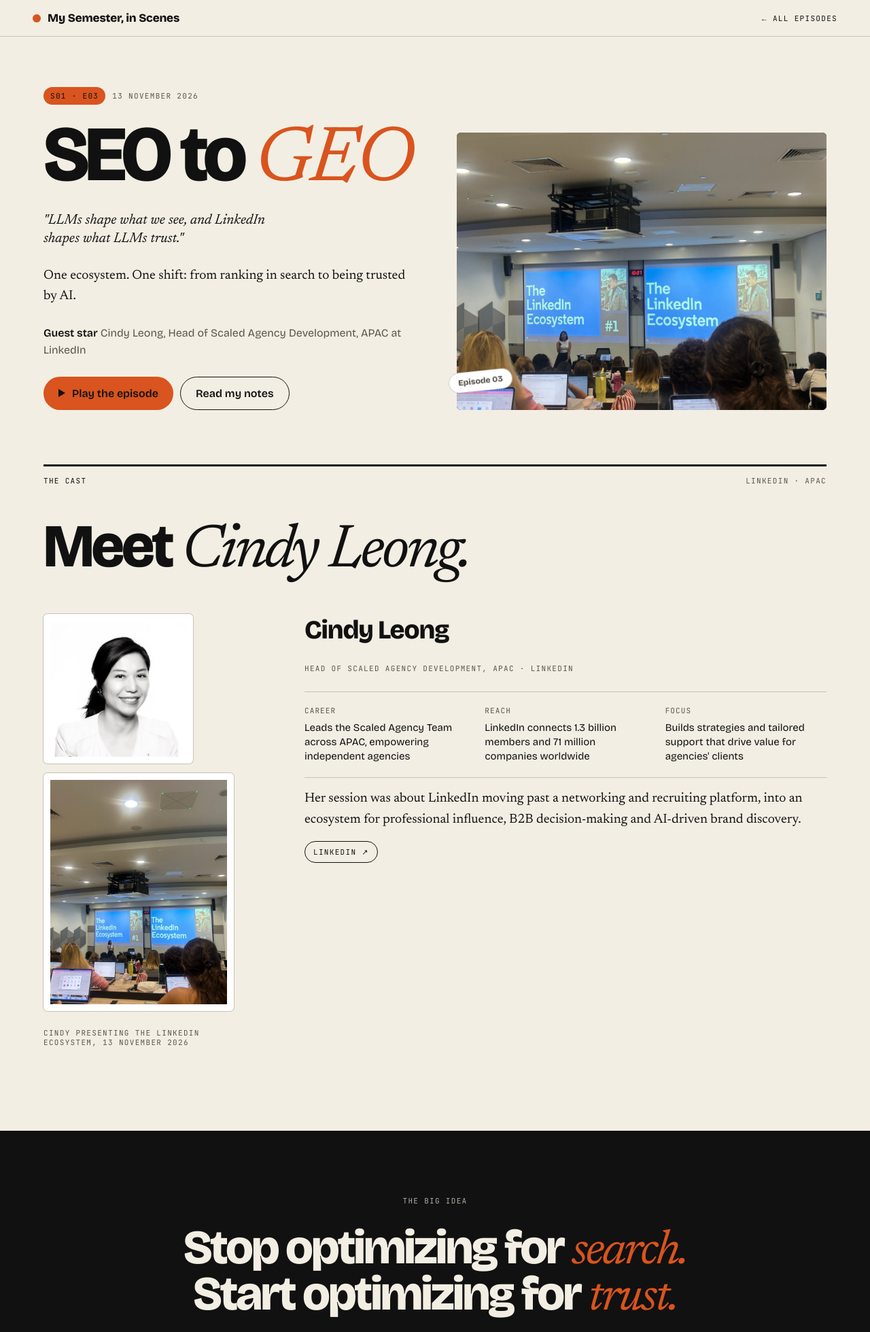
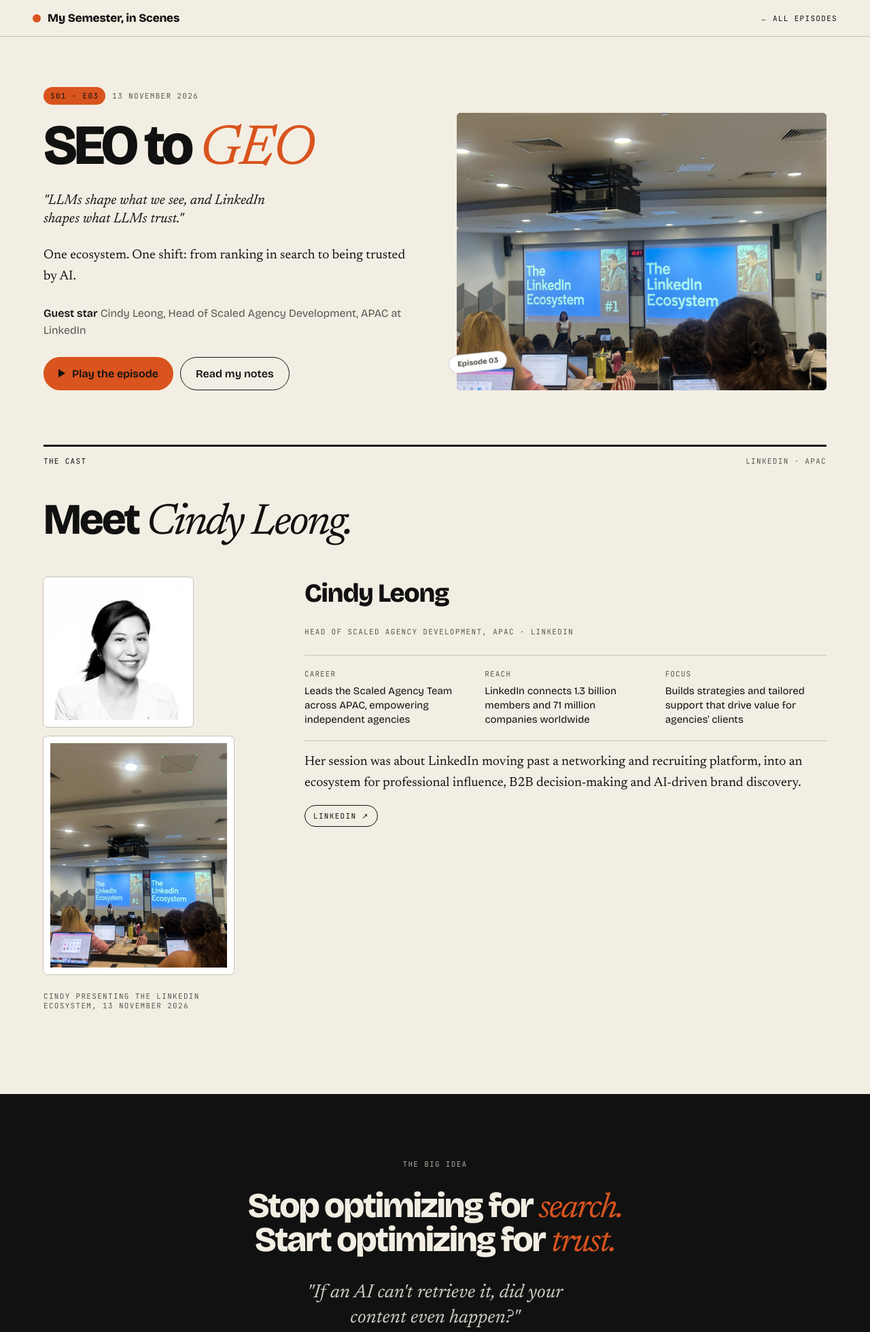
Before and after one commit to b00836169-hub/GuestSpeaker, a plain HTML site: page episode-03-seo-to-geo.html in a window 1280 px wide. Shown: the top 1959 px of the page at 68% size. Drawn offline with nearby package versions, Linux system fonts and the light colour scheme.

Commit message:
Shrink Episode 03 headings further across the whole page
Scoped .h2 and .h2-xl down for this page only, on top of the earlier
opener/big-idea resize, so Meet Cindy, How AI reads you, Can AI trust
you and What I took home all sit at a smaller, more proportionate
scale too.

Co-Authored-By: Claude Sonnet 5 <noreply@anthropic.com>
Claude-Session: https://claude.ai/code/session_01S9HgJE1q7wUBbJBAoMb6f6

```diff
--- a/css/episode-03.css
+++ b/css/episode-03.css
@@ -9,8 +9,10 @@
    .ep-title size it reads heavier than "The Virtual Team" does at the
    same size. Sized down here rather than in the shared class. */
 
-.ep-title { font-size: clamp(56px, 9vw, 150px); }
-.sticker { font-size: 12px; padding: 7px 13px; }
+.ep-title { font-size: clamp(42px, 6.5vw, 110px); }
+.sticker { font-size: 11px; padding: 6px 12px; }
+.h2 { font-size: clamp(34px, 5vw, 72px); }
+.h2-xl { font-size: clamp(40px, 6vw, 96px); }
 
 /* ---------- Meet the guest (same pattern as Episode 02) ---------- */
 
@@ -57,7 +59,7 @@
 }
 .big-idea .stack { align-items: center; gap: clamp(20px, 3vw, 32px); }
 .big-idea-kicker { color: rgba(243, 238, 227, .7); }
-.big-idea-title { max-width: 26ch; font-size: clamp(38px, 5.5vw, 84px); }
+.big-idea-title { max-width: 26ch; font-size: clamp(28px, 4vw, 58px); }
 .big-idea-title .it { color: var(--acc); }
 .big-idea-quote { max-width: 28ch; color: rgba(243, 238, 227, .85); font-size: clamp(20px, 2.2vw, 28px); }
 .big-idea-body { max-width: 100%; color: rgba(243, 238, 227, .85); }
```
